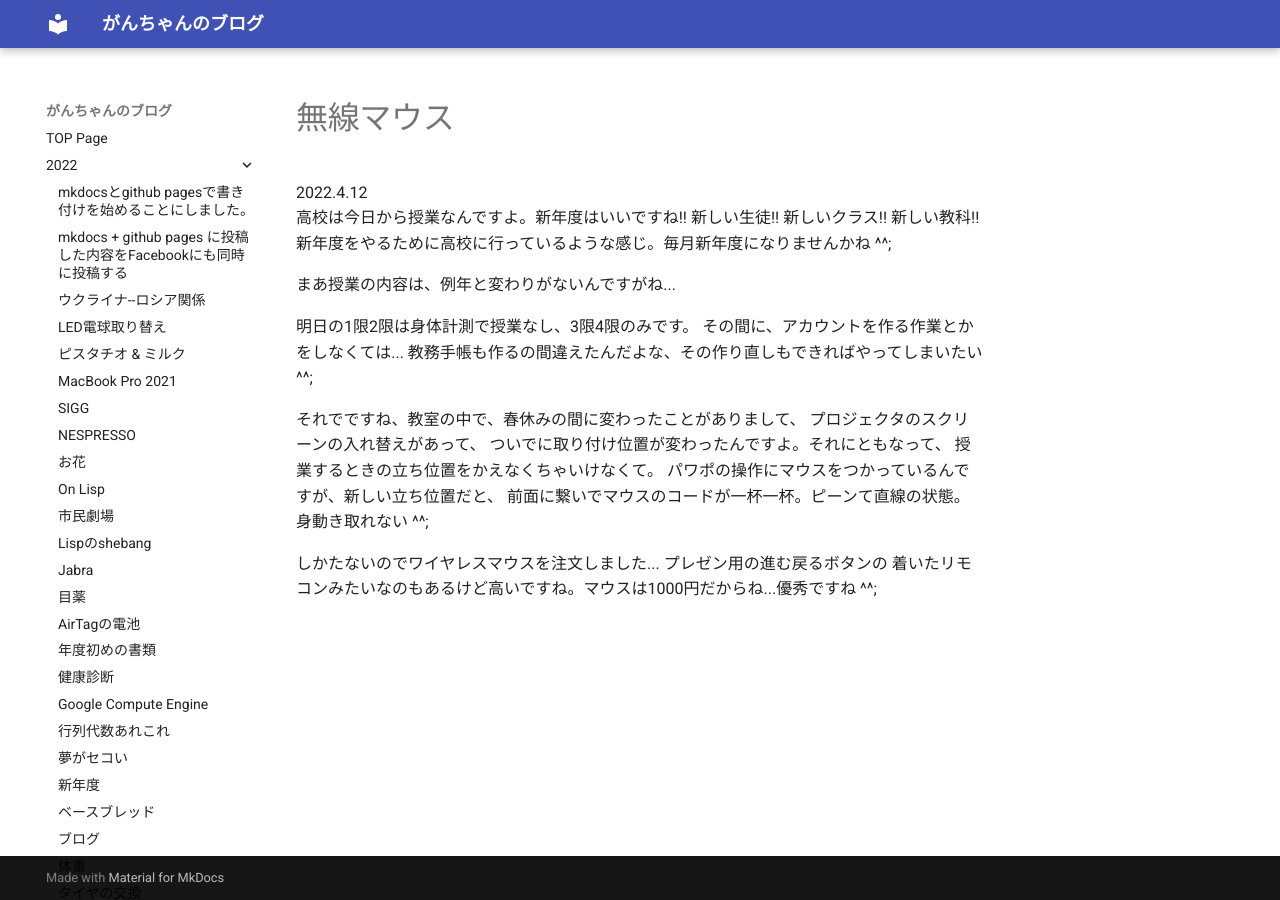
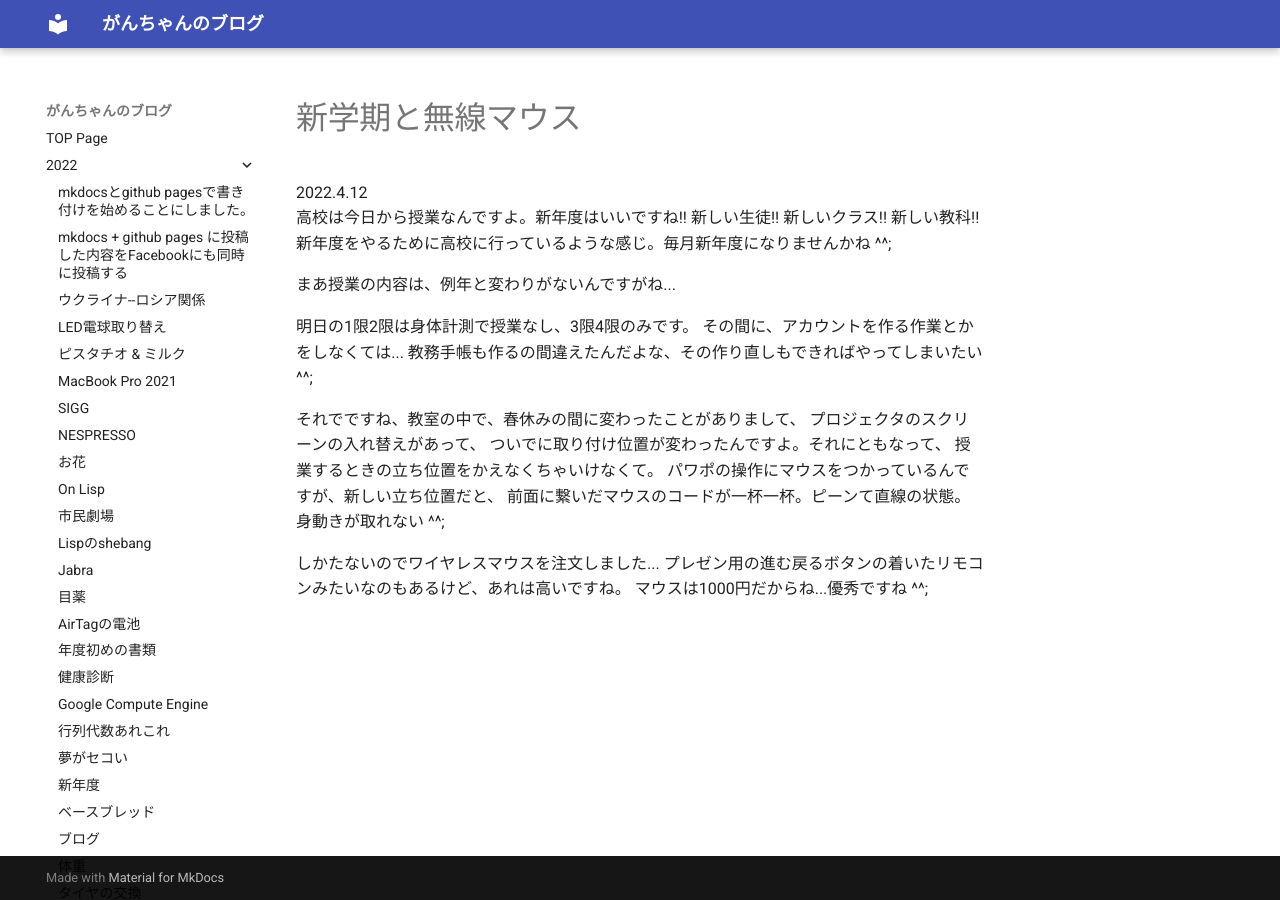
Before and after one commit to kenic/kenic.github.io, an MkDocs documentation site: the page built from docs/2022/0412wirelessmouse.md, in a window 1280 px wide. Built offline with MkDocs 1.6.1 and Material for MkDocs 9.7.7, drawn with Linux system fonts in a browser that asks for light colours.

Commit message:
minor fix

```diff
--- a/docs/2022/0412wirelessmouse.md
+++ b/docs/2022/0412wirelessmouse.md
@@ -1,4 +1,4 @@
-# 無線マウス
+# 新学期と無線マウス
 
 2022.4.12<br />
 高校は今日から授業なんですよ。新年度はいいですね!!
@@ -16,7 +16,8 @@
 ついでに取り付け位置が変わったんですよ。それにともなって、
 授業するときの立ち位置をかえなくちゃいけなくて。
 パワポの操作にマウスをつかっているんですが、新しい立ち位置だと、
-前面に繋いでマウスのコードが一杯一杯。ピーンて直線の状態。身動き取れない ^^;
+前面に繋いだマウスのコードが一杯一杯。ピーンて直線の状態。身動きが取れない ^^;
 
-しかたないのでワイヤレスマウスを注文しました... プレゼン用の進む戻るボタンの
-着いたリモコンみたいなのもあるけど高いですね。マウスは1000円だからね...優秀ですね ^^;
+しかたないのでワイヤレスマウスを注文しました...
+プレゼン用の進む戻るボタンの着いたリモコンみたいなのもあるけど、あれは高いですね。
+マウスは1000円だからね...優秀ですね ^^;
```
